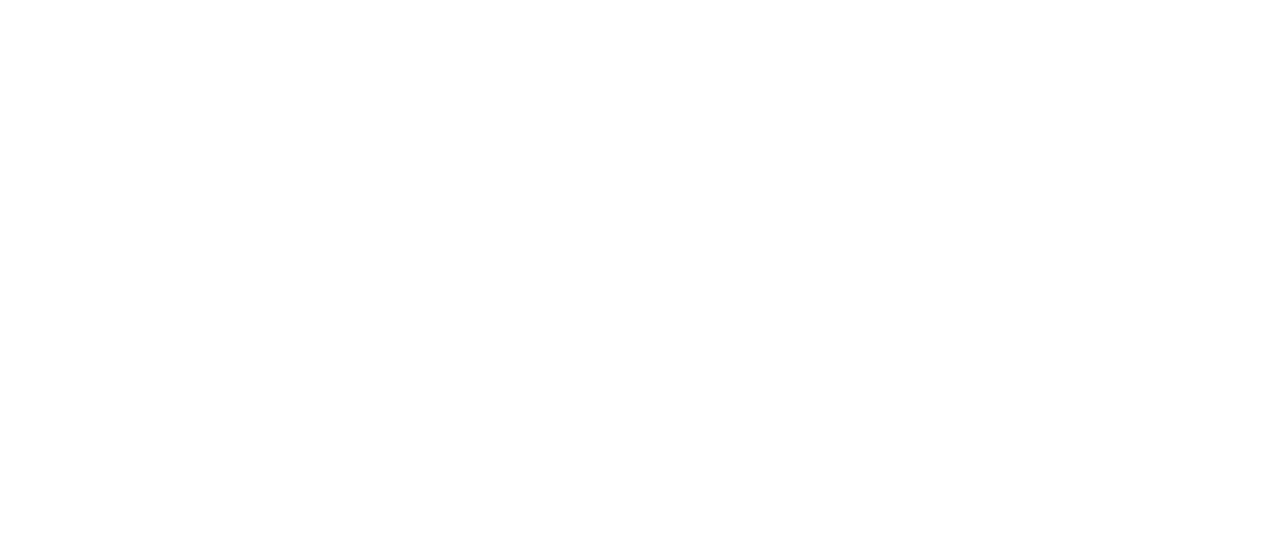
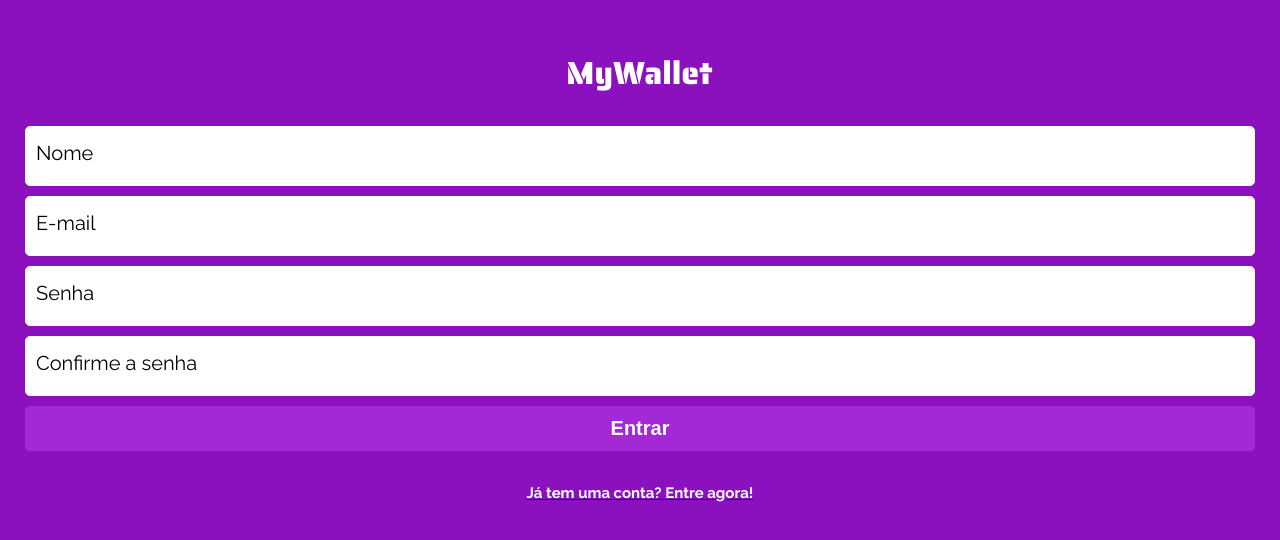
Before and after one commit to Caio-Coldebella/projeto13-mywallet-front, a React (Create React App) app: page /sign-up in a window 1280 px wide. Shown: the part 120-660 px from the top of the page. Built offline with nearby package versions, Linux system fonts and the light colour scheme.

Commit message:
Implementacao tela de criacao de conta

```diff
--- a/package.json
+++ b/package.json
@@ -6,6 +6,7 @@
     "@testing-library/jest-dom": "^5.16.5",
     "@testing-library/react": "^13.4.0",
     "@testing-library/user-event": "^13.5.0",
+    "axios": "^0.27.2",
     "react": "^18.2.0",
     "react-dom": "^18.2.0",
     "react-router-dom": "^6.3.0",
--- a/src/elements/CreateaccountScreen.js
+++ b/src/elements/CreateaccountScreen.js
@@ -1,6 +1,45 @@
+import styles from "../styles";
+import axios from "axios";
+import logo from "../assets/MyWallet.png";
+import { Link } from "react-router-dom";
+import { useState } from "react";
+
 export default function CreateaccountScreen(){
+    const [name,setName] = useState("");
+    const [email, setEmail] = useState("");
+    const [password, setPassword] = useState("");
+    const [passwordmatch,setPasswordmatch] = useState("");
+    const [disable,setDisable] = useState(false);
+    function sendaccount(event){
+        event.preventDefault();
+        if(password !== passwordmatch){
+            alert("Senha e confirmação de senha incompatíveis");
+            return;
+        }
+        setDisable(true);
+        const objpost = {
+            name: name,
+            email: email,
+            password: password
+        };
+        const promisse = axios.post("https://localhost:5000/sign-up",objpost);
+        //Salvar token e direcionar para tela inicial
+        //promisse.then(res => {setUser.setUser(res.data); navigate("/hoje")})
+        promisse.catch(()=> {setDisable(false);alert("Nome de usuário e/ou email já utilizado");});
+    }
     return(
         <>
+        <styles.BACKGROUND>
+            <styles.LOGO src={logo}/>
+            <styles.FORM onSubmit={sendaccount}>
+                <styles.INPUT disable={disable} type="text" required placeholder="Nome" value={name} onChange={e => setName(e.target.value)}/>
+                <styles.INPUT disable={disable} type="text" required placeholder="E-mail" value={email} onChange={e => setEmail(e.target.value)}/>
+                <styles.INPUT disable={disable} type="password" required placeholder="Senha" value={password} onChange={e => setPassword(e.target.value)}/>
+                <styles.INPUT disable={disable} type="password" required placeholder="Confirme a senha" value={passwordmatch} onChange={e => setPasswordmatch(e.target.value)}/>
+                <styles.BUTTON disable={disable} type="submit">Entrar</styles.BUTTON>
+            </styles.FORM>
+            <Link to="/"><styles.LINK>Já tem uma conta? Entre agora!</styles.LINK></Link>
+        </styles.BACKGROUND>
         </>
     );
 }
```
Also changed, not shown: 1 other file (tests, documents, lock files or other folders).
